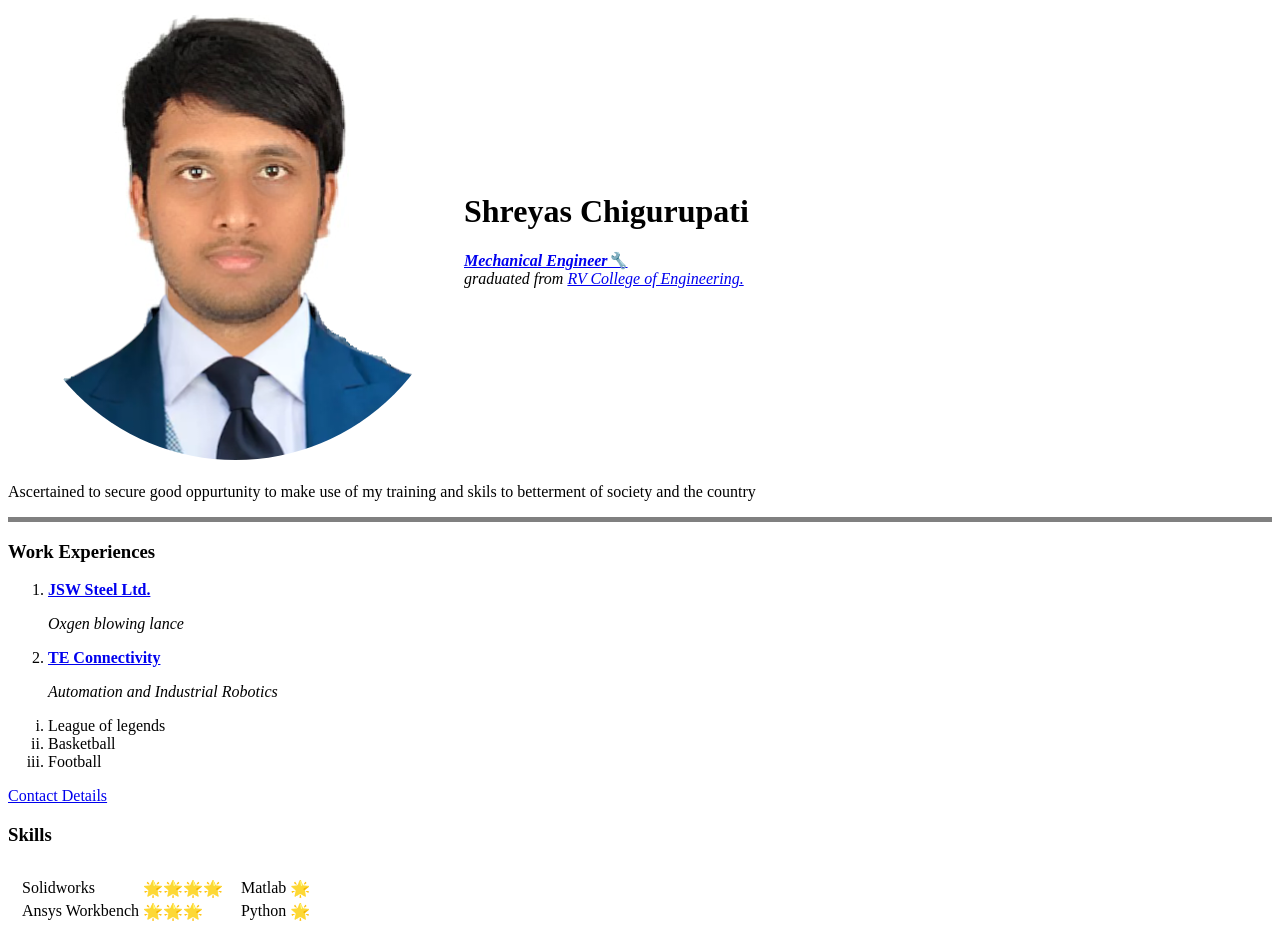
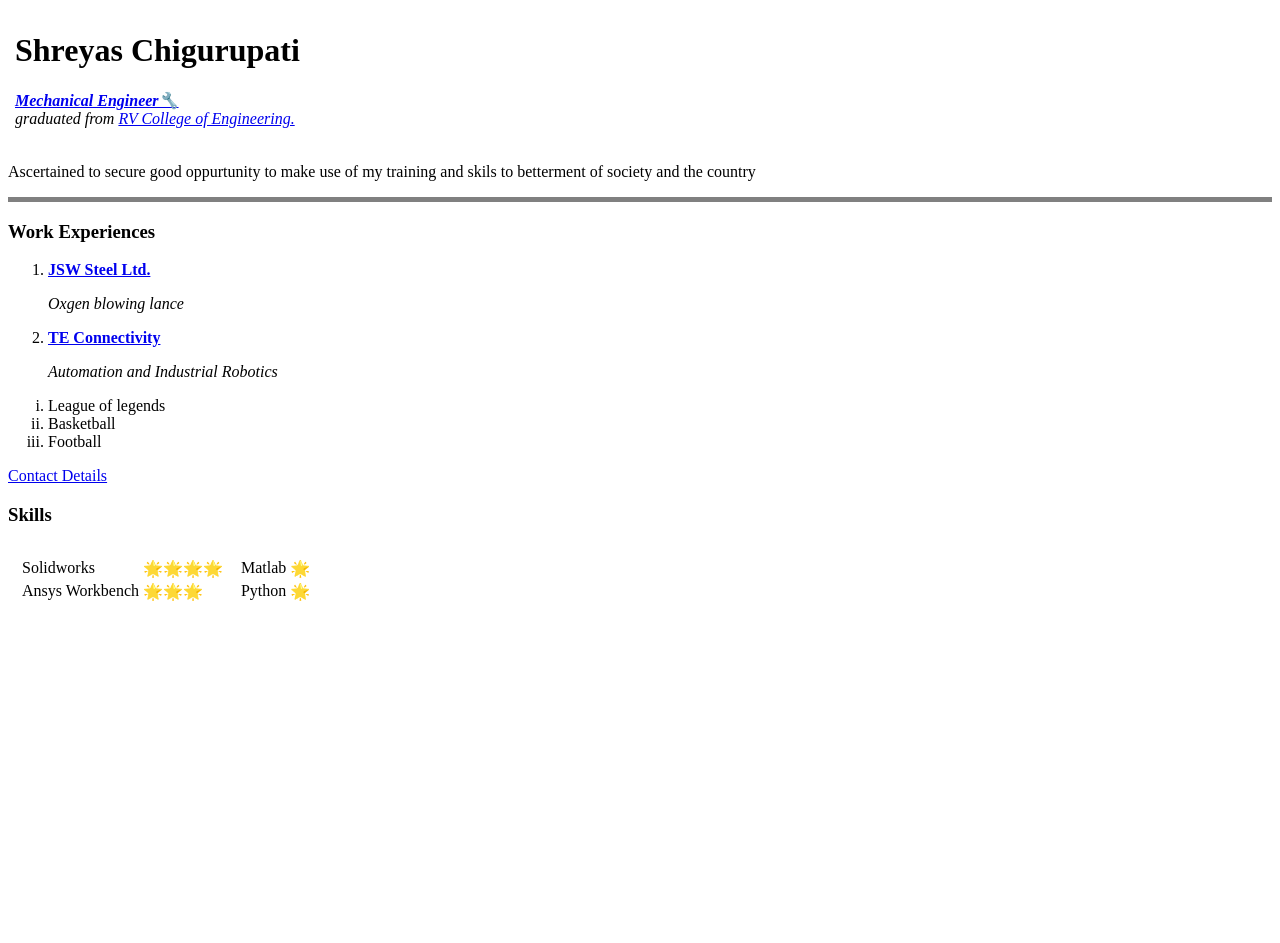
Before and after one commit to Shreyas-git-code/CV, a plain HTML site: page index.html in a window 1280 px wide. After the commit the page ends 800 px from the top, so only its background shows below. Drawn offline with Linux system fonts and the light colour scheme.

Commit message:
Update index.html

```diff
--- a/index.html
+++ b/index.html
@@ -9,7 +9,7 @@
 <body>
   <table>
     <tr>
-      <td> <img src="shreyas.png" alt="profile picture"></td>
+      <td> </td>
       <td>
         <h1>Shreyas Chigurupati</h1>
         <p><em><strong><a href="https://rvce.edu.in/me-menu">Mechanical Engineer🔧</a></strong><br>graduated from <a href="https://www.rvce.edu.in/">RV College of Engineering.</a></em></p>
```
